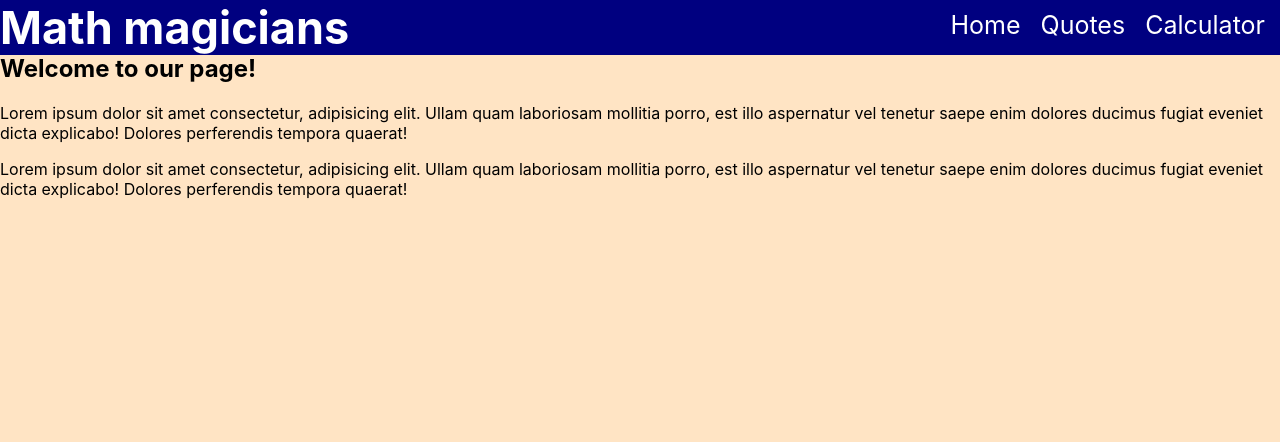
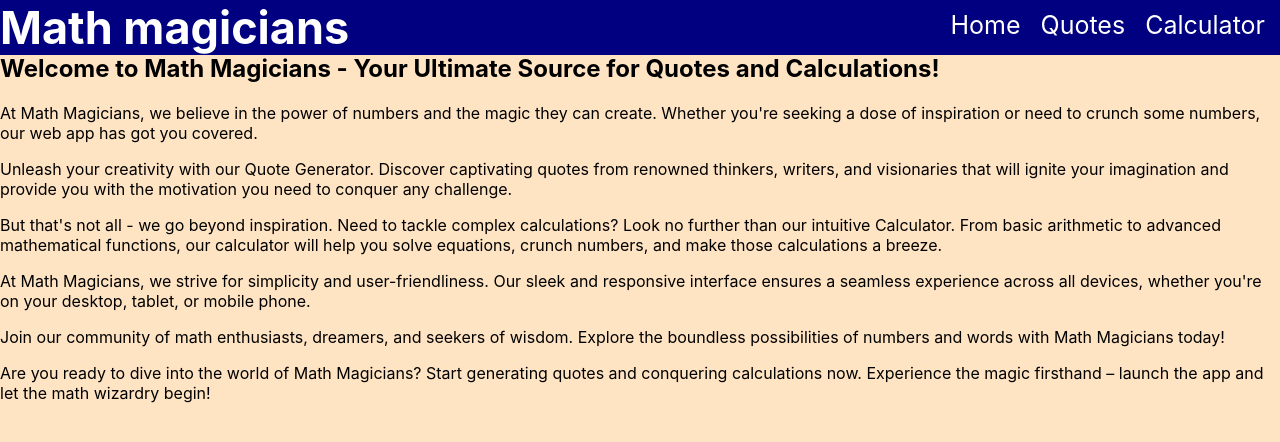
Before and after one commit to tomdan-ai/Math-magicians-new, a React (Create React App) app: page / in a window 1280 px wide. Shown: the top 442 px of the page. Built offline with nearby package versions, Linux system fonts and the light colour scheme.

Commit message:
Update Home.js

```diff
--- a/src/components/Home.js
+++ b/src/components/Home.js
@@ -1,16 +1,35 @@
 const Home = () => (
   <div>
-    <h2>Welcome to our page!</h2>
+    <h2>Welcome to Math Magicians - Your Ultimate Source for Quotes and Calculations!</h2>
+
     <p>
-      Lorem ipsum dolor sit amet consectetur, adipisicing elit. Ullam quam laboriosam
-      mollitia porro, est illo aspernatur vel tenetur saepe enim dolores ducimus fugiat
-      eveniet dicta explicabo! Dolores perferendis tempora quaerat!
+     At Math Magicians, we believe in the power of numbers and the magic they can create.
+  Whether you're seeking a dose of inspiration or need to crunch some numbers, our web
+  app has got you covered.
     </p>
     <p>
-      Lorem ipsum dolor sit amet consectetur, adipisicing elit. Ullam quam laboriosam
-      mollitia porro, est illo aspernatur vel tenetur saepe enim dolores ducimus fugiat
-      eveniet dicta explicabo! Dolores perferendis tempora quaerat!
+     Unleash your creativity with our Quote Generator. Discover captivating quotes from renowned thinkers, writers,
+  and visionaries that will ignite your
+  imagination and provide you with the motivation you need to conquer any challenge.
     </p>
+  <p>
+  But that's not all - we go beyond inspiration. Need to tackle complex calculations? Look no further than our intuitive Calculator.
+  From basic arithmetic to advanced mathematical functions,
+  our calculator will help you solve equations, crunch numbers, and make those calculations a breeze.
+  </p>
+  <p>
+  At Math Magicians, we strive for simplicity and user-friendliness. Our sleek and responsive
+  interface ensures a seamless experience across all devices,
+  whether you're on your desktop, tablet, or mobile phone.
+  </p>
+  <p>
+  Join our community of math enthusiasts, dreamers, and seekers of wisdom. Explore the boundless possibilities of numbers and words with Math Magicians today!
+  </p>
+  <p>
+  Are you ready to dive into the world of Math Magicians? Start generating quotes
+  and conquering calculations now. Experience the magic firsthand – launch the app and
+  let the math wizardry begin!
+  </p>
   </div>
 );
 
```
